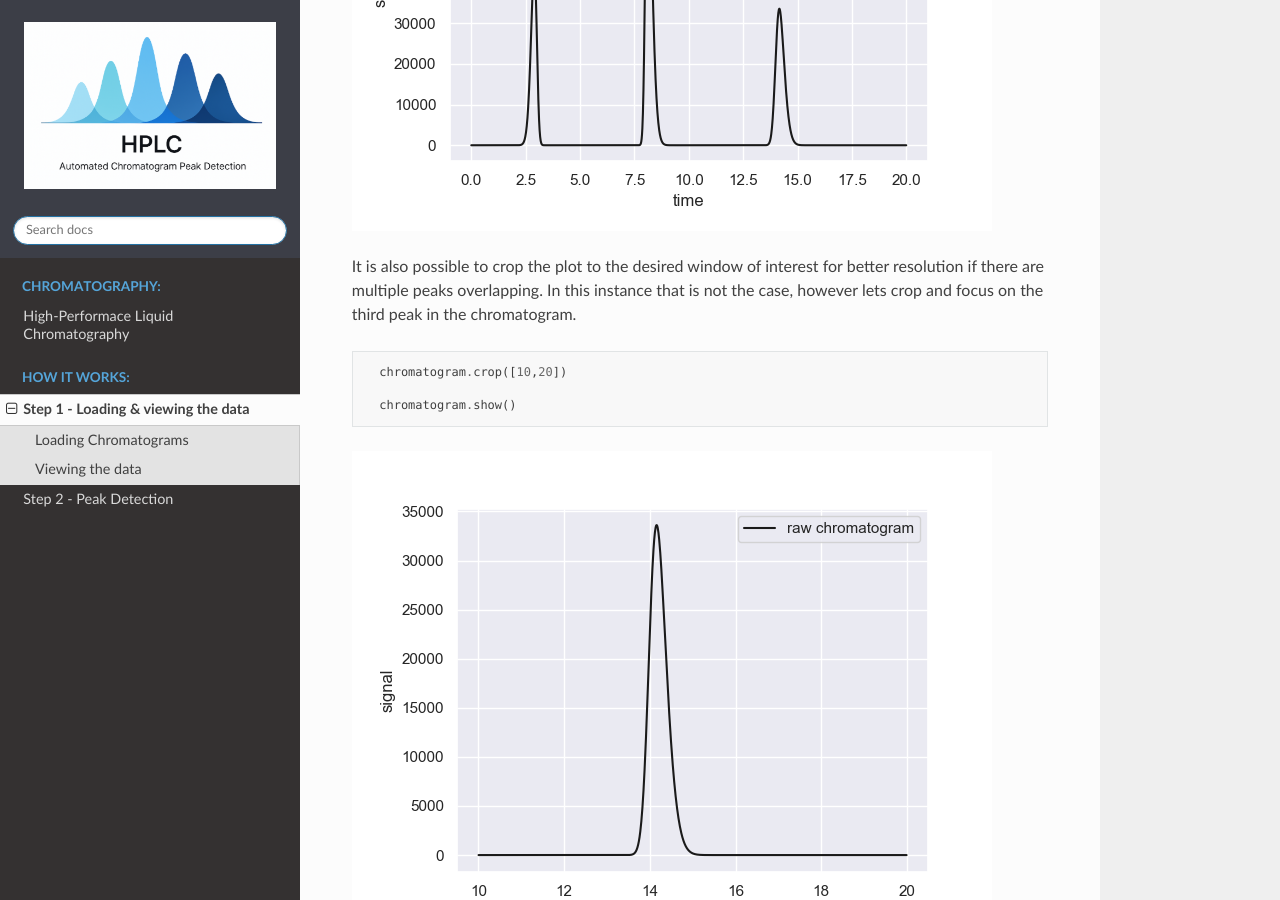
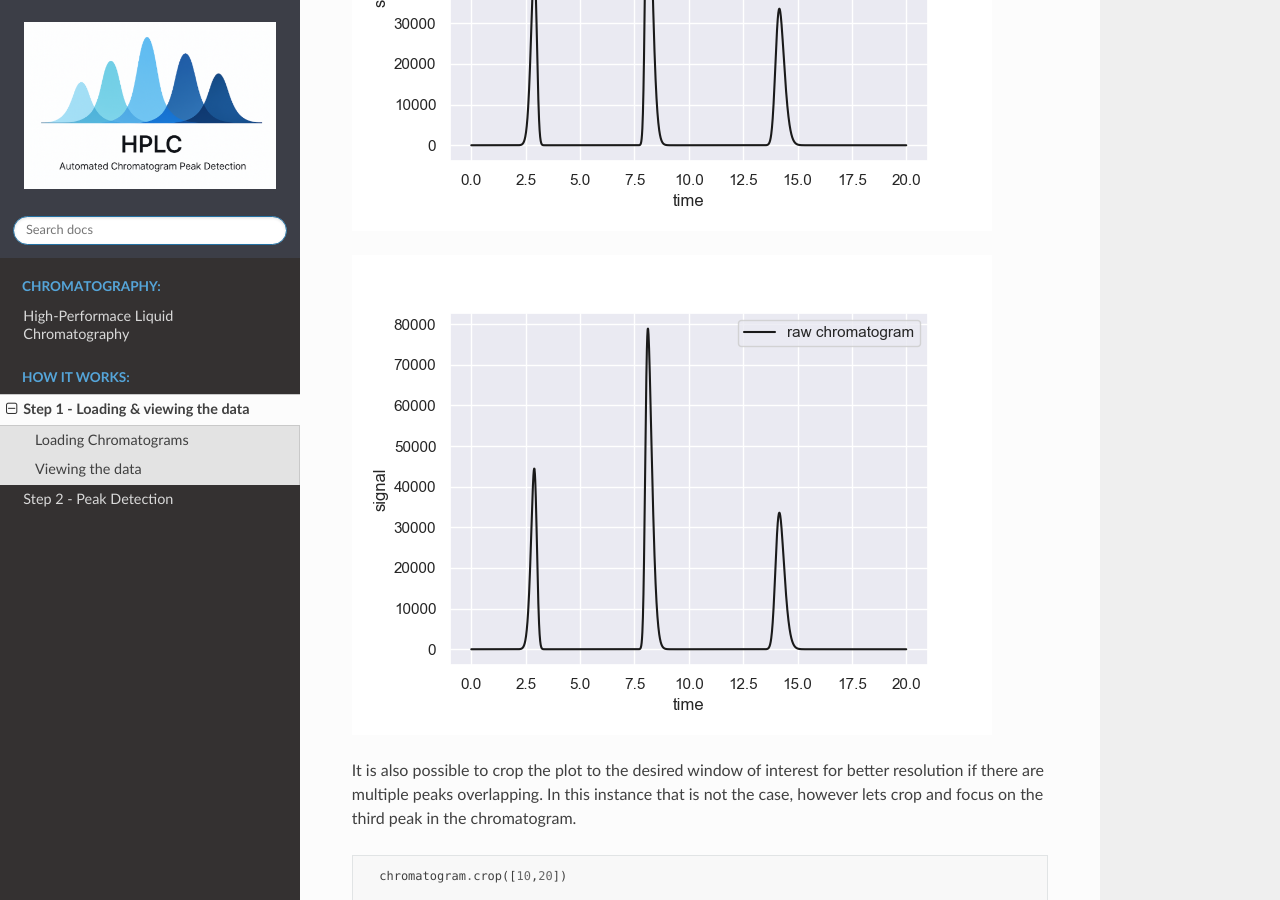
Before and after one commit to pcichowicz/HPLC, a Sphinx documentation site: the page built from doc/Loading_Viewing.md, in a window 1280 px wide and 900 px high, scrolled down 1861 px. Built offline with Sphinx 7.4.7 and the Read the Docs theme 3.1.0, drawn with Linux system fonts in a browser that asks for light colours.

Commit message:
Update Loading_Viewing.md

````diff
--- a/doc/Loading_Viewing.md
+++ b/doc/Loading_Viewing.md
@@ -56,6 +56,9 @@ The `Chromatogram` class has methods for viewing, cropping and quantification of
 
 ![](https://github.com/pcichowicz/HPLC/blob/main/doc/plots/Chrom_raw.png)
 
+![](https://raw.githubusercontent.com/pcichowicz/HPLC/main/doc/plots/Chrom_raw.png)
+
+
 It is also possible to crop the plot to the desired window of interest for better resolution if there are multiple peaks overlapping. In this instance that is not the case, however lets crop and focus on the third peak in the chromatogram.
 
 ```python
````
